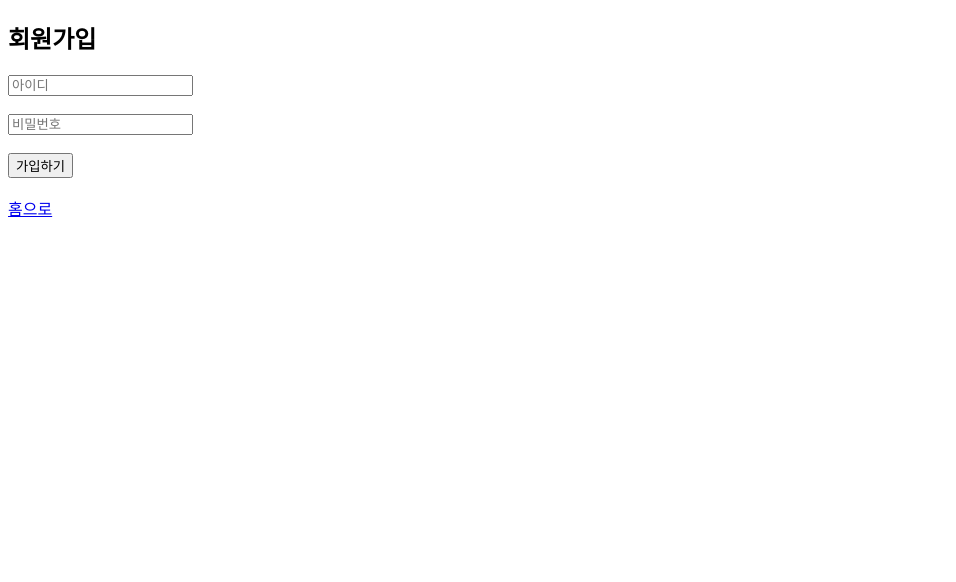
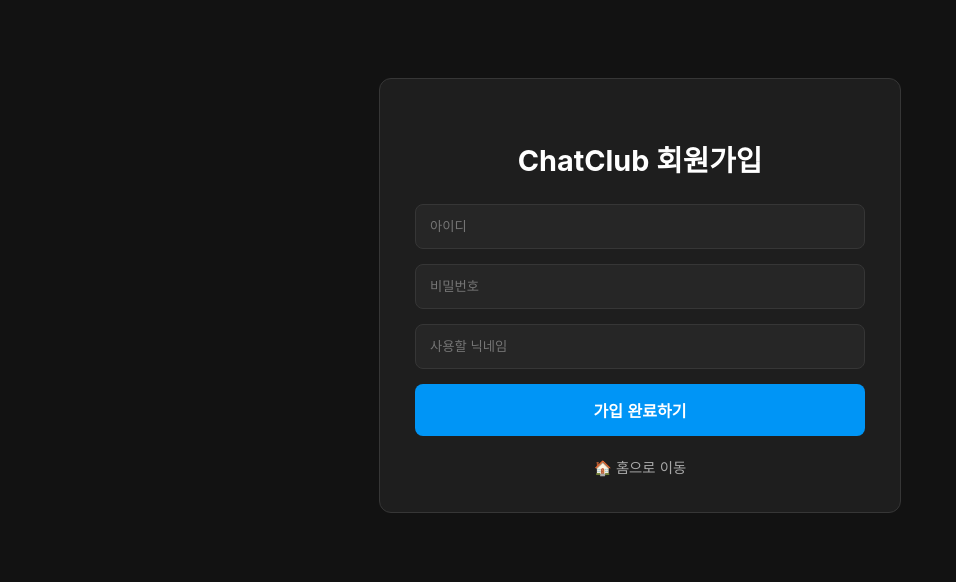
Before and after one commit to twinkelglue/App, a Flask app: page /register in a window 1280 px wide. Shown: the top 582 px of the page, without its empty margins (0-956 px from the left). Run offline with Flask 3, Linux system fonts and the light colour scheme; parts of the project's set-up code (start-up, migrations or seed data) failed here and were passed over; some libraries are stand-ins or nearby versions.

Commit message:
Update register.html

```diff
--- a/templates/register.html
+++ b/templates/register.html
@@ -1,15 +1,30 @@
 <!DOCTYPE html>
-<html>
+<html lang="ko">
 <head>
-    <title>회원가입</title>
+    <meta charset="UTF-8">
+    <meta name="viewport" content="width=device-width, initial-scale=1.0">
+    <title>ChatClub - 회원가입</title>
+    <style>
+        body { background-color: #121212; color: #ffffff; font-family: '-apple-system', BlinkMacSystemFont, sans-serif; padding: 20px; }
+        .container { max-width: 450px; margin: 50px auto; background: #1e1e1e; padding: 35px; border-radius: 12px; border: 1px solid #363636; text-align: center; }
+        h2 { font-size: 1.8rem; margin-bottom: 25px; font-weight:700; }
+        input { width: 100%; padding: 14px; border: 1px solid #363636; border-radius: 8px; background: #262626; color: white; box-sizing: border-box; outline: none; margin-bottom: 15px; }
+        input:focus { border-color: #0095f6; }
+        button { background: #0095f6; color: white; border: none; padding: 14px; font-weight: bold; border-radius: 8px; cursor: pointer; width: 100%; font-size:1rem; }
+        button:hover { background: #1877f2; }
+        a { color:#a8a8a8; text-decoration:none; font-size:0.9rem; display:inline-block; margin-top:20px; }
+    </style>
 </head>
 <body>
-    <h2>회원가입</h2>
-    <form method="post">
-        <input type="text" name="username" placeholder="아이디" required><br><br>
-        <input type="password" name="password" placeholder="비밀번호" required><br><br>
-        <button type="submit">가입하기</button>
-    </form>
-    <br><a href="/">홈으로</a>
+    <div class="container">
+        <h2>ChatClub 회원가입</h2>
+        <form method="post">
+            <input type="text" name="username" placeholder="아이디" required>
+            <input type="password" name="password" placeholder="비밀번호" required>
+            <input type="text" name="nickname" placeholder="사용할 닉네임" required>
+            <button type="submit">가입 완료하기</button>
+        </form>
+        <a href="/">🏠 홈으로 이동</a>
+    </div>
 </body>
 </html>
```
